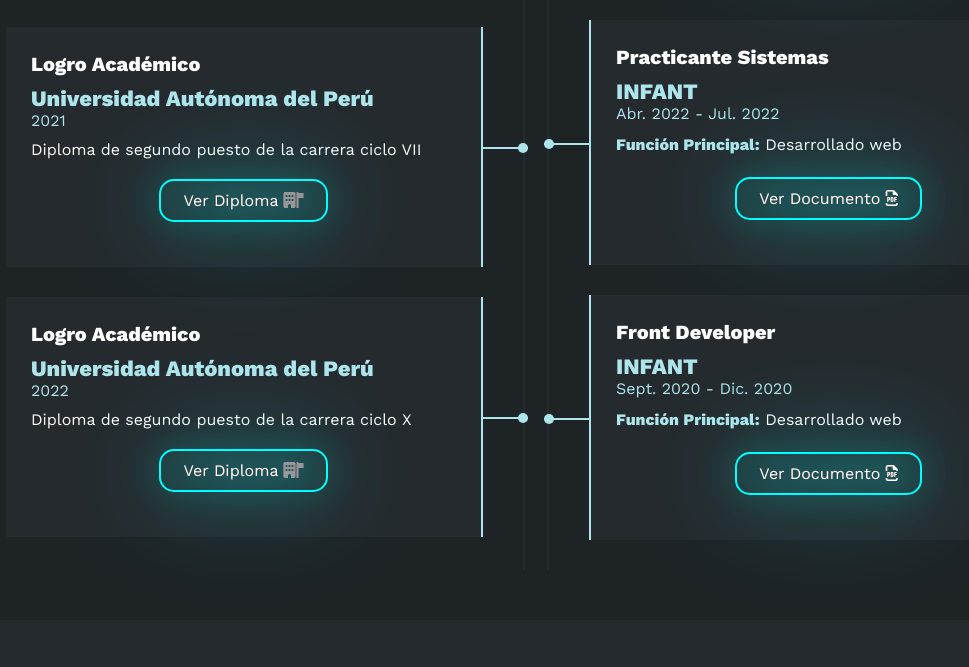
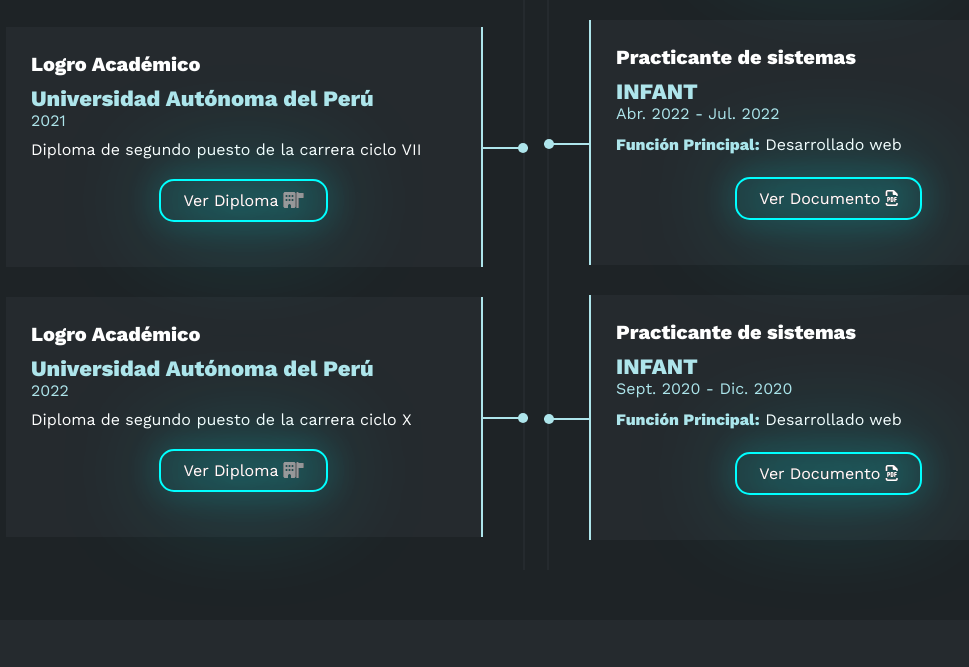
Before and after one commit to 1Gary/Portafolio, a plain HTML site: page index.html in a window 1280 px wide. Shown: the part 2619-3286 px from the top of the page, without its empty margins (104-1073 px from the left). Drawn offline with nearby package versions, Linux system fonts and the light colour scheme.

Commit message:
modifique el index.html

```diff
--- a/index.html
+++ b/index.html
@@ -278,7 +278,7 @@
                         </div>
                     </div>
                     <div class="item der">
-                        <h4>Practicante Sistemas </h4>
+                        <h4>Practicante de sistemas </h4>
                         <span class="casa">INFANT</span>
                         <span class="fecha">Abr. 2022 - Jul. 2022 </span>
                         <p><span>Función Principal:</span> Desarrollado web</p>
@@ -290,7 +290,7 @@
                         </div>
                     </div>
                     <div class="item der">
-                        <h4>Front Developer</h4>
+                        <h4>Practicante de sistemas</h4>
                         <span class="casa">INFANT</span>
                         <span class="fecha">Sept. 2020 - Dic. 2020</span>
                         <p><span>Función Principal:</span> Desarrollado web</p>
```
